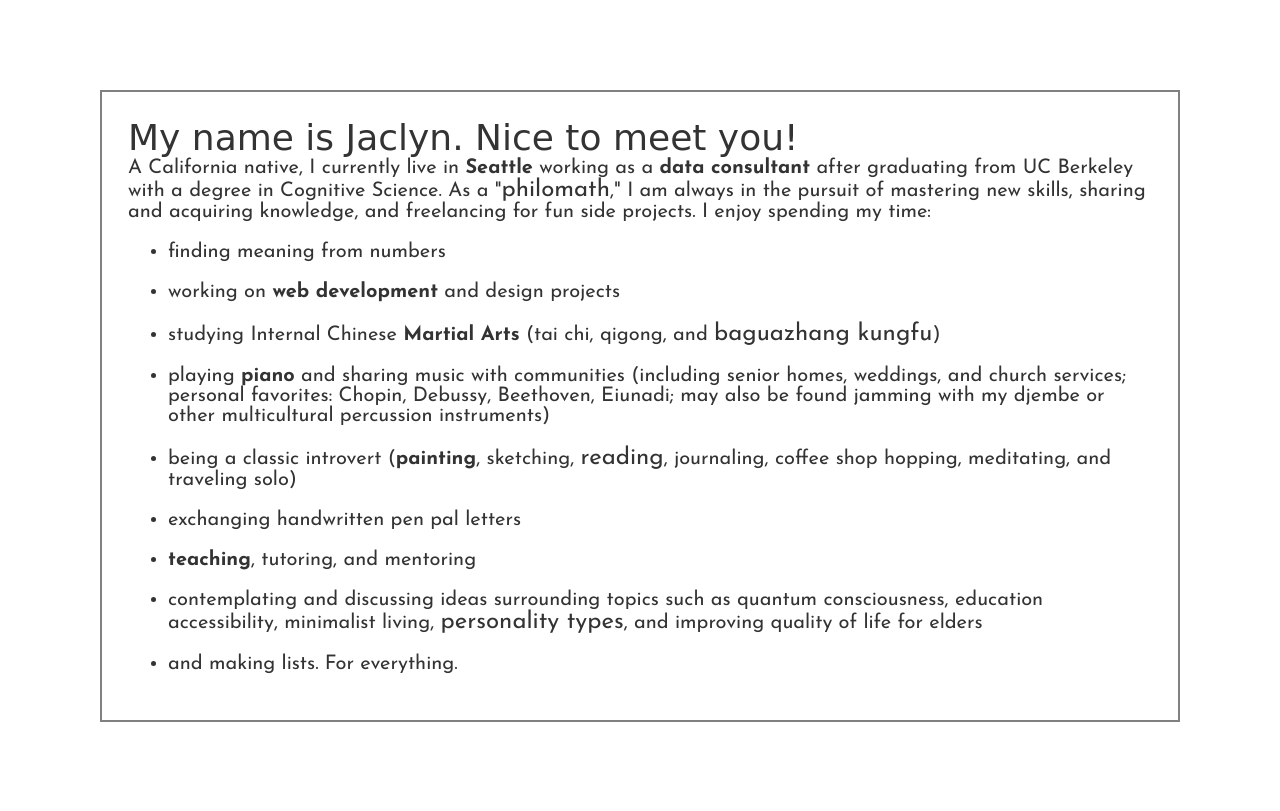
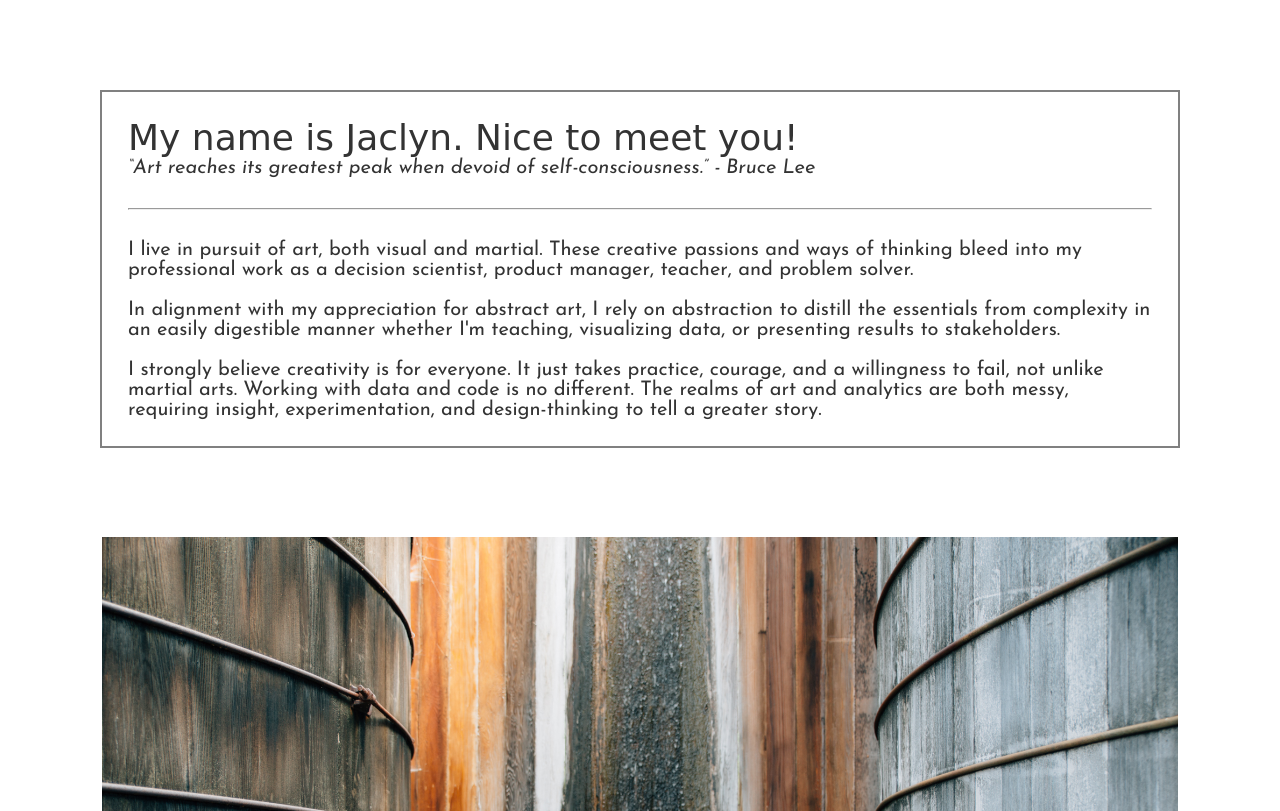
Before and after one commit to jacburge/jacburge, a Flask app: page / in a window 1280 px wide. Shown: the part 800-1611 px from the top of the page. Run offline with Flask 2, Linux system fonts and the light colour scheme; some web fonts are replaced.

Commit message:
Update bio, photo, and martial arts competitions

```diff
--- a/app/templates/creative.html
+++ b/app/templates/creative.html
@@ -38,8 +38,8 @@
 			<section id="artwork" style="display:inline-block">
 				<div class="creative-text">In 2013 I spent the summer at Ewha Woman’s University in Seoul, Korea studying Traditional East Asian painting. It was a glorious experience as I immersed myself in the Korean half of my culture for the first time in my life, with no prior understanding of the language. Perhaps most special to me was knowing that I was retracing the steps of my grandmother and grand aunt, who graduated from Ewha studying piano and art, respectively. The first few items below showcase some of what I learned from that summer.
 					<br><br>
-					In 2017, I set out with the New Years Resolution of making art (of any medium) once a week, and have continued creating regularly ever since. Several of the pieces below are from that project. I called it "Art For Gall" (#artforgall on instagram). I learned in qigong that in Chinese medical theory, the gallbladder channel is related to boosting confidence (hence, the use of the word "gall" for bold behavior). I believe creativity takes practice, and is not limited to only those perceived to have "innate" talent. Anyone who wishes to be creative just needs to find the confidence within themselves to be so.<br><br>
-				The great Bruce Lee said it best: "Art reaches its greatest peak when devoid of self-consciousness."</div>
+					In 2017, I set out with the New Years Resolution of making art (of any medium) once a week, and have continued creating regularly ever since. Several of the pieces below are from that project. I called it "Art For Gall" (#artforgall on instagram). From practicing qigong I learned that in Chinese medical theory, the gallbladder channel is related to boosting confidence (hence, the use of the word "gall" for bold behavior). I believe creativity takes practice, and is not limited to only those perceived to have "innate" talent. Anyone who wishes to be creative just needs to find the confidence within themselves to be so.<br><br>
+					</div>
 				<div class="photo-grid">
 				<!-- 	<div class="photo">
 						<img class="grid-item" src="../static/img/Art/fan-full.PNG" data-src="../static/img/Art/fan-full.PNG">
--- a/app/templates/index.html
+++ b/app/templates/index.html
@@ -40,7 +40,15 @@
 	<section id="home-mid">
 			<div class="text-box">
 				<span class="aurore">My name is Jaclyn. Nice to meet you!</span><br>
-			A California native, I currently live in <b>Seattle</b> working as a <b>data consultant</b> after graduating from UC Berkeley with a degree in Cognitive Science. As a "<a href="http://dictionary.reference.com/wordoftheday/2011/02/08/philomath">philomath</a>," I am always in the pursuit of mastering new skills, sharing and acquiring knowledge, and freelancing for fun side projects. I enjoy spending my time:
+				<em>“Art reaches its greatest peak when devoid of self-consciousness.” - Bruce Lee</em>
+				<br>
+				<br><hr><br>
+				I live in pursuit of art, both visual and martial. These creative passions and ways of thinking bleed into my professional work as a decision scientist, product manager, teacher, and problem solver.
+				<br><br>
+				In alignment with my appreciation for abstract art, I rely on abstraction to distill the essentials from complexity in an easily digestible manner whether I'm teaching, visualizing data, or presenting results to stakeholders.
+				<br><br>
+				I strongly believe creativity is for everyone. It just takes practice, courage, and a willingness to fail, not unlike martial arts. Working with data and code is no different. The realms of art and analytics are both messy, requiring insight, experimentation, and design-thinking to tell a greater story.
+<!-- 			A California native, I currently live in <b>Seattle</b> working as a <b>data consultant</b> after graduating from UC Berkeley with a degree in Cognitive Science. As a "<a href="http://dictionary.reference.com/wordoftheday/2011/02/08/philomath">philomath</a>," I am always in the pursuit of mastering new skills, sharing and acquiring knowledge, and freelancing for fun side projects. I enjoy spending my time:
 			<ul>
 			<li>finding meaning from numbers</li><br>
 			<li>working on <b>web development</b> and design projects</li><br>
@@ -51,14 +59,14 @@
 			<li><b>teaching</b>, tutoring, and mentoring</li><br>
 			<li>contemplating and discussing ideas surrounding topics such as quantum consciousness, education accessibility, minimalist living, <a href="http://www.16personalities.com/intj-personality">personality types</a>, and improving quality of life for elders</li><br>
 			<li>and making lists. For everything.</li>
-			</ul>
+			</ul> -->
 			</div>
-			<img class="img-holder" src="../static/img/optimum.jpg">
+			<img class="img-holder" src="../static/img/optimum4.jpg">
 			<div id="pc">Photo Credit (including top photo): <a href="http://corymaryott.com" style="font-size:16px">Cory Maryott</a></div>
 		<div class="text-box">
-			<span class="aurore" >Interested in my work, sharing ideas, or collaborating?</span><br>Available for personal websites, artwork, college mentorship, and piano or djembe accompaniment.<br><br>
+			<span class="aurore" >Interested in my work, sharing ideas, or collaborating?</span><br>Available for personal websites, artwork, teaching, mentorship, and piano or djembe accompaniment.<br><br>
 
-			<div style="margin-left:10%">
+			<div style="margin-left:5%">
 			<b>Find me at:</b><br><br>
 			<a href="mailto:jacburge@gmail.com" target="_blank">Gmail/jacburge</a><br><br>
 			<a href="http://linkedin.com/in/jacburge" target="_blank">LinkedIn/jacburge</a><br><br>
--- a/app/templates/projects.html
+++ b/app/templates/projects.html
@@ -115,6 +115,7 @@
 					<b>May 2018:</b> Can-Am International Martial Arts Tournament in Vancouver, BC, Canada. <br> <em>Gold in Advanced Baguazhang Hand Form.</em><br><br>
 					<b>June 2018:</b> International Chinese Martial Arts Tournament (ICMAC) in Orlando, FL. <br> <em>Gold in Advanced Baguazhang Weapon and Silver in Advanced Baguazhang Hand Form.</em><br><br>
 					<b>March 2019:</b> CMAT in Berkeley, CA. <br> <em>Gold in Advanced Baguazhang Hand Form and Gold in Advanced Internal Long Weapon.</em><br><br>
+					<b>August 2019:</b> Seattle International Chinese Martial Arts Tournament in Seattle, WA <br> <em> Gold in Advanced Baguazhang Dao (broadsword), Silver in Advanced Baguazhang Hand Form, and Silver in Advanced Other Traditional Weapon Form (baguazhang crescent moon knives)</em><br><br>
 
 					<img class="project-img" src="../static/img/fan.jpg"><br>
 					<b>Links to demo videos:</b><br><br>
```
Also changed, not shown: app/static/img/optimum2.jpg (added), app/static/img/optimum3.jpg (added), app/static/img/optimum4.jpg (added), 2 other files.
